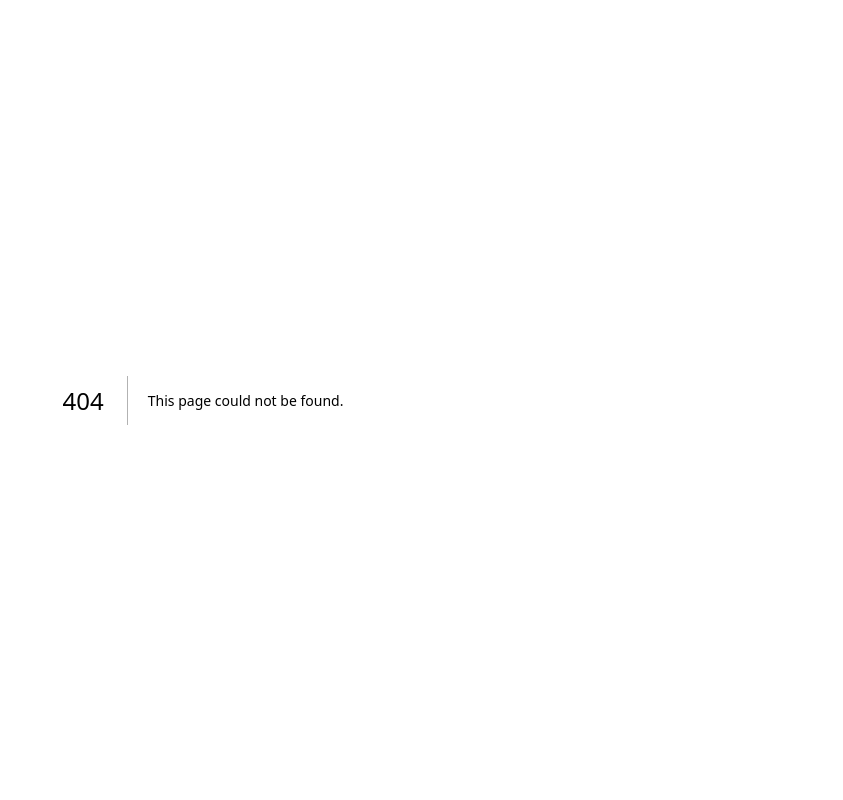
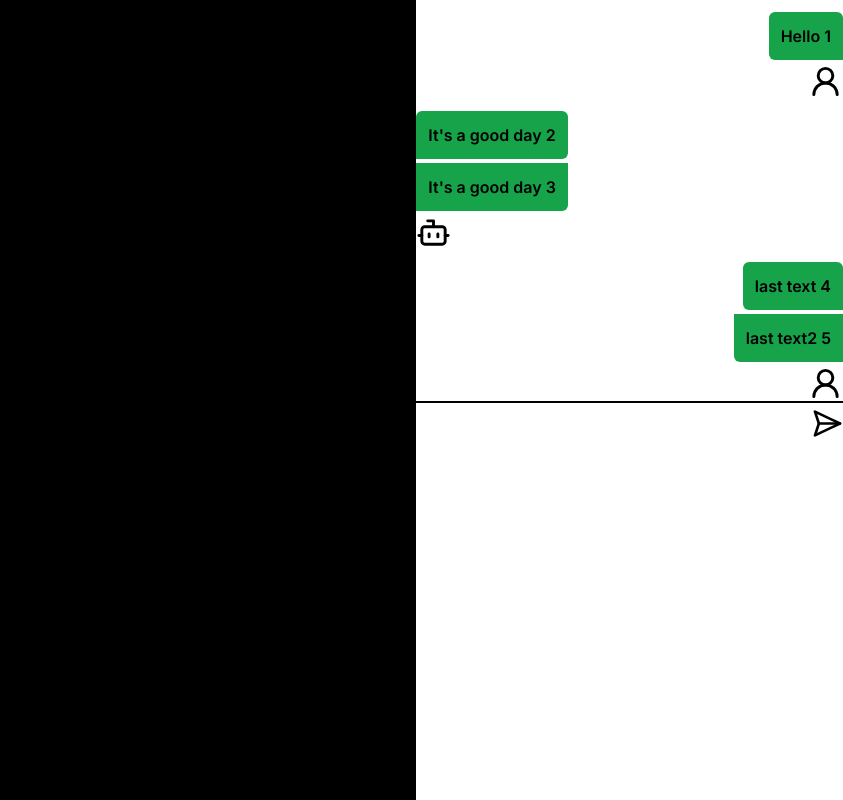
Before and after one commit to gyaneshwar01/codecamp, a Next.js app in the folder frontend/: page /file/1 in a window 1280 px wide. Before the commit this address had no page. Shown: the whole page, without its empty margins (437-1280 px from the left). Built offline with nearby package versions, Linux system fonts and the light colour scheme.

Commit message:
test commit

```diff
--- /dev/null
+++ b/frontend/app/file/[fileId]/page.tsx
@@ -0,0 +1,14 @@
+import ChatBox from "@/components/chat/ChatBox";
+
+const SpecificPage = () => {
+  return (
+    <div className="flex flex-row">
+      <div className="flex-[2] bg-black h-screen">PDF Preview</div>
+      <div className="flex-1 h-screen">
+        <ChatBox />
+      </div>
+    </div>
+  );
+};
+
+export default SpecificPage;
--- a/frontend/app/globals.css
+++ b/frontend/app/globals.css
@@ -8,69 +8,54 @@ body,
   height: 100%;
 }
 
+
 @layer base {
   :root {
     --background: 0 0% 100%;
     --foreground: 240 10% 3.9%;
-
     --card: 0 0% 100%;
     --card-foreground: 240 10% 3.9%;
-
     --popover: 0 0% 100%;
     --popover-foreground: 240 10% 3.9%;
-
-    --primary: 240 5.9% 10%;
-    --primary-foreground: 0 0% 98%;
-
+    --primary: 142.1 76.2% 36.3%;
+    --primary-foreground: 355.7 100% 97.3%;
     --secondary: 240 4.8% 95.9%;
     --secondary-foreground: 240 5.9% 10%;
-
     --muted: 240 4.8% 95.9%;
     --muted-foreground: 240 3.8% 46.1%;
-
     --accent: 240 4.8% 95.9%;
     --accent-foreground: 240 5.9% 10%;
-
     --destructive: 0 84.2% 60.2%;
     --destructive-foreground: 0 0% 98%;
-
     --border: 240 5.9% 90%;
     --input: 240 5.9% 90%;
-    --ring: 240 10% 3.9%;
-
+    --ring: 142.1 76.2% 36.3%;
     --radius: 0.5rem;
   }
 
   .dark {
-    --background: 240 10% 3.9%;
-    --foreground: 0 0% 98%;
-
-    --card: 240 10% 3.9%;
-    --card-foreground: 0 0% 98%;
-
-    --popover: 240 10% 3.9%;
-    --popover-foreground: 0 0% 98%;
-
-    --primary: 0 0% 98%;
-    --primary-foreground: 240 5.9% 10%;
-
+    --background: 20 14.3% 4.1%;
+    --foreground: 0 0% 95%;
+    --card: 24 9.8% 10%;
+    --card-foreground: 0 0% 95%;
+    --popover: 0 0% 9%;
+    --popover-foreground: 0 0% 95%;
+    --primary: 142.1 70.6% 45.3%;
+    --primary-foreground: 144.9 80.4% 10%;
     --secondary: 240 3.7% 15.9%;
     --secondary-foreground: 0 0% 98%;
-
-    --muted: 240 3.7% 15.9%;
+    --muted: 0 0% 15%;
     --muted-foreground: 240 5% 64.9%;
-
-    --accent: 240 3.7% 15.9%;
+    --accent: 12 6.5% 15.1%;
     --accent-foreground: 0 0% 98%;
-
     --destructive: 0 62.8% 30.6%;
-    --destructive-foreground: 0 0% 98%;
-
+    --destructive-foreground: 0 85.7% 97.3%;
     --border: 240 3.7% 15.9%;
     --input: 240 3.7% 15.9%;
-    --ring: 240 4.9% 83.9%;
+    --ring: 142.4 71.8% 29.2%;
   }
 }
+
 
 @layer base {
   * {
--- a/frontend/app/page.tsx
+++ b/frontend/app/page.tsx
@@ -1,10 +1,12 @@
 import { Button } from "@/components/ui/button";
+import ChatBox from "@/components/chat/ChatBox";
 
 export default function Home() {
   return (
     <div>
       <h1>Hello, World</h1>
       <Button variant={"destructive"}>Click Me!</Button>
+      <ChatBox />
     </div>
   );
 }
--- /dev/null
+++ b/frontend/components/chat/ChatBox.tsx
@@ -0,0 +1,45 @@
+import InputBox from "./InputBox";
+import MessageBox from "./MessageBox";
+import type { IMessage } from "@/models/chatbox";
+import { nanoid } from "nanoid";
+
+const DUMMY_MESSAGES: IMessage[] = [
+  { text: "Hello 1", time: new Date("11/12/2023"), sender: "user", id: nanoid() },
+  {
+    text: "It's a good day 2",
+    time: new Date("12/12/2023"),
+    sender: "app",
+    id: nanoid(),
+  },
+  {
+    text: "It's a good day 3",
+    time: new Date("12/12/2023"),
+    sender: "app",
+    id: nanoid(),
+  },
+  {
+    text: "last text 4",
+    time: new Date("5/12/2023"),
+    sender: "user",
+    id: nanoid(),
+  },
+  {
+    text: "last text2 5",
+    time: new Date("5/12/2023"),
+    sender: "user",
+    id: nanoid(),
+  },
+];
+
+interface IProps {}
+
+const ChatBox: React.FC<IProps> = () => {
+  return (
+    <div className="flex flex-col">
+      <MessageBox messages={DUMMY_MESSAGES.reverse()} />
+      <InputBox />
+    </div>
+  );
+};
+
+export default ChatBox;
--- /dev/null
+++ b/frontend/components/chat/InputBox.tsx
@@ -0,0 +1,46 @@
+"use client";
+
+import TextAreaAutoSize from "react-textarea-autosize";
+import { SendHorizontal } from "lucide-react";
+import { useForm, SubmitHandler } from "react-hook-form";
+
+interface IProps {}
+
+interface IFieldValues {
+    newMessage: string;
+}
+
+const InputBox: React.FC<IProps> = () => {
+
+    const { register, handleSubmit, reset } = useForm<IFieldValues>();
+
+    const sendMessage: SubmitHandler<IFieldValues> = ({ newMessage }) => {
+        //send messages to the api from here
+        console.log(newMessage);
+
+        reset();
+    }
+
+    const test = () => {
+        console.log("error");
+    }
+
+  return (
+    <form className="flex items-center gap-2 h-fit">
+      <TextAreaAutoSize
+        {...register("newMessage")}
+        rows={1}
+        className="resize-none w-full text-black p-2 rounded-md focus:outline-none"
+        onKeyDown={(event) => {
+            if (event.key === "Enter" && !event.shiftKey){
+                event.preventDefault();
+                handleSubmit(sendMessage)();
+            }
+        }}
+      />
+      <SendHorizontal width={35} height={35} color="black" onClick={handleSubmit(sendMessage)}/>
+    </form>
+  );
+};
+
+export default InputBox;
--- /dev/null
+++ b/frontend/components/chat/MessageBox.tsx
@@ -0,0 +1,23 @@
+import type { IMessage } from "@/models/chatbox";
+import MessageItem from "./MessageItem";
+
+interface IProps {
+  messages: IMessage[];
+}
+
+const MessageBox: React.FC<IProps> = ({ messages }) => {
+  return (
+    <div className="flex flex-1 flex-col-reverse overflow-auto border-b-2 border-black">
+      {messages.map((message, index, array) => (
+        <MessageItem
+          message={message}
+          key={message.id}
+          nextMessager={index === 0 ? null : array[index - 1].sender}
+          previousMessager={(index + 1) === array.length ? null : array[index + 1].sender}
+        />
+      ))}
+    </div>
+  );
+};
+
+export default MessageBox;
--- /dev/null
+++ b/frontend/components/chat/MessageItem.tsx
@@ -0,0 +1,41 @@
+import { IMessage } from "@/models/chatbox";
+
+import { Bot, UserRound } from "lucide-react";
+
+interface IProps {
+  message: IMessage;
+  previousMessager?: "app" | "user" | null;
+  nextMessager?: "app" | "user" | null;
+}
+
+const MessageItem: React.FC<IProps> = ({ message, previousMessager = null, nextMessager=null }) => {
+
+
+    const userMessageRoundness = previousMessager !== "user" ? "rounded-md rounded-br-none" : "rounded-bl-md";
+
+    const appMessageRoundness = previousMessager !== "app" ? "rounded-md rounded-bl-none" : "rounded-br-md";
+
+    const messageGap = previousMessager === message.sender ? "mt-1" : "mt-3";
+
+    if (message.sender === "app") {
+    return (
+      <div className={`self-start flex flex-col gap-1 ${messageGap}`}>
+        <div className={`bg-primary text-black font-semibold ${appMessageRoundness} p-3`}>
+          {message.text}
+        </div>
+        {nextMessager !== "app" && <Bot width={35} height={35} className="self-start" color="black"/>}
+      </div>
+    );
+  } else {
+    return (
+      <div className={`self-end flex flex-col gap-1 ${messageGap}`}>
+        <div className={`bg-primary text-black font-semibold ${userMessageRoundness} p-3`}>
+          {message.text}
+        </div>
+        {nextMessager !== "user" && <UserRound width={35} height={35} className="self-end" color="black"/>}
+      </div>
+    );
+  }
+};
+
+export default MessageItem;
--- /dev/null
+++ b/frontend/models/chatbox.ts
@@ -0,0 +1,6 @@
+export interface IMessage {
+    text: string;
+    time: Date;
+    sender: "user" | "app";
+    id: string;
+}
--- /dev/null
+++ b/frontend/models/db.ts
@@ -0,0 +1 @@
+export type NameOfCollection = "chat";
--- a/frontend/package.json
+++ b/frontend/package.json
@@ -16,6 +16,8 @@
     "next": "14.0.3",
     "react": "^18",
     "react-dom": "^18",
+    "react-hook-form": "^7.48.2",
+    "react-textarea-autosize": "^8.5.3",
     "tailwind-merge": "^2.0.0",
     "tailwindcss-animate": "^1.0.7"
   },
```
Also changed, not shown: 1 other file (tests, documents, lock files or other folders).
